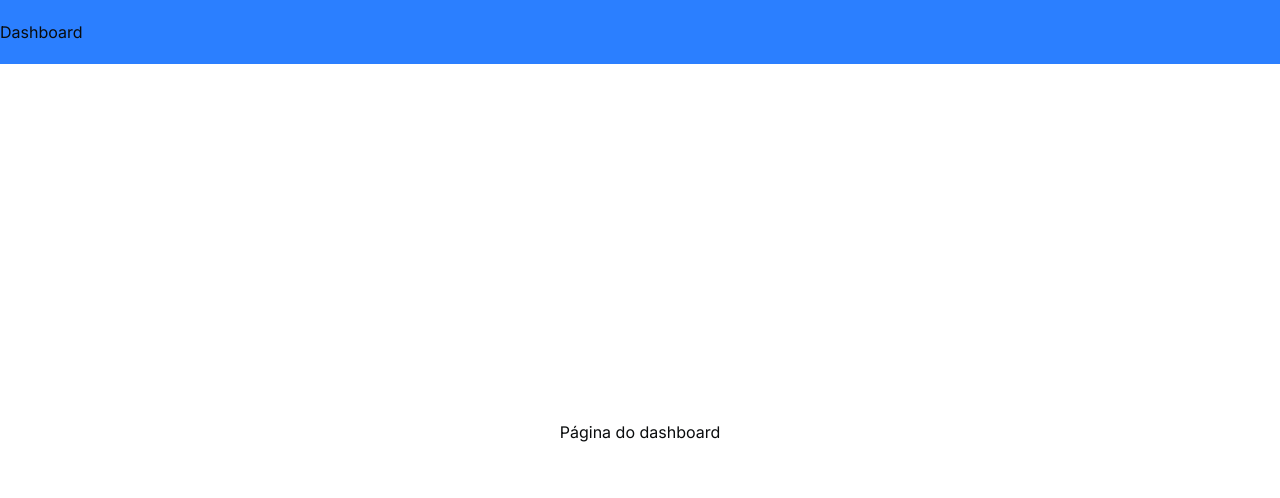
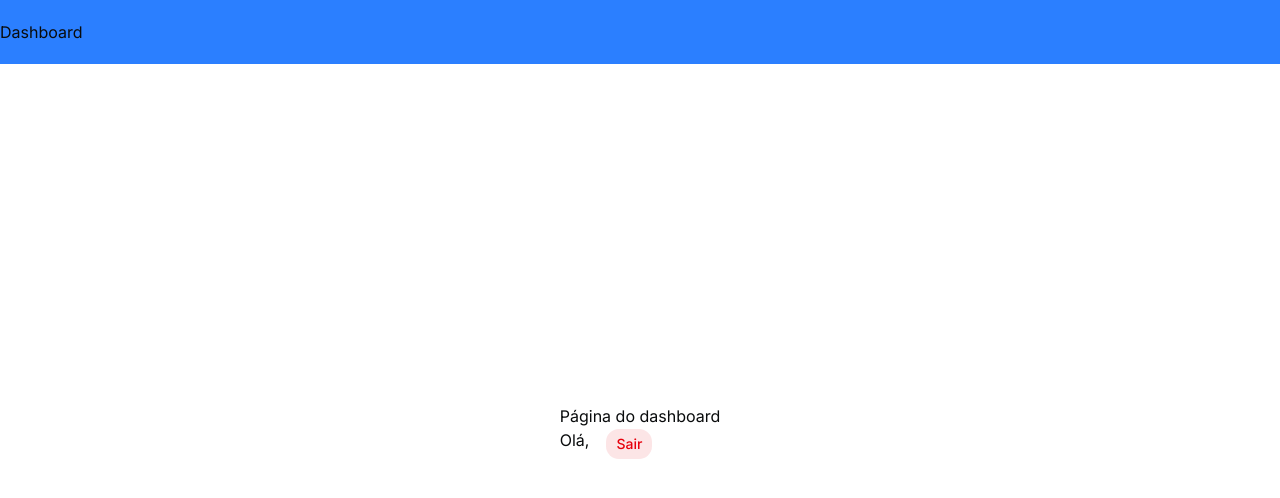
Before and after one commit to caio1213pgm/letters-for-g, a Next.js app: page /dashboard in a window 1280 px wide. Shown: the top 498 px of the page. Built offline with nearby package versions, Linux system fonts and the light colour scheme; no server answers.

Commit message:
feat: add component TesteLogOff to test logout functionality on the dashboard

```diff
--- a/src/app/(private)/dashboard/page.tsx
+++ b/src/app/(private)/dashboard/page.tsx
@@ -1,7 +1,10 @@
+import TesteLogOff from "@/components/teste";
+
 export default function DashBoardPage() {
   return (
     <div className="mx-auto">
       <h1>Página do dashboard</h1>
+      <TesteLogOff />
     </div>
   );
 }
--- /dev/null
+++ b/src/components/teste.tsx
@@ -0,0 +1,20 @@
+"use client";
+import { signOut, useSession } from "next-auth/react";
+import { Button } from "./ui/button";
+
+export default function TesteLogOff() {
+  const { data } = useSession();
+  return (
+    <div className="flex gap-4 w-full">
+      <h4>Olá, {data?.user?.name}</h4>
+      <Button
+        variant="destructive"
+        onClick={async () => {
+          await signOut({ redirect: true, redirectTo: "/login" });
+        }}
+      >
+        Sair
+      </Button>
+    </div>
+  );
+}
```
